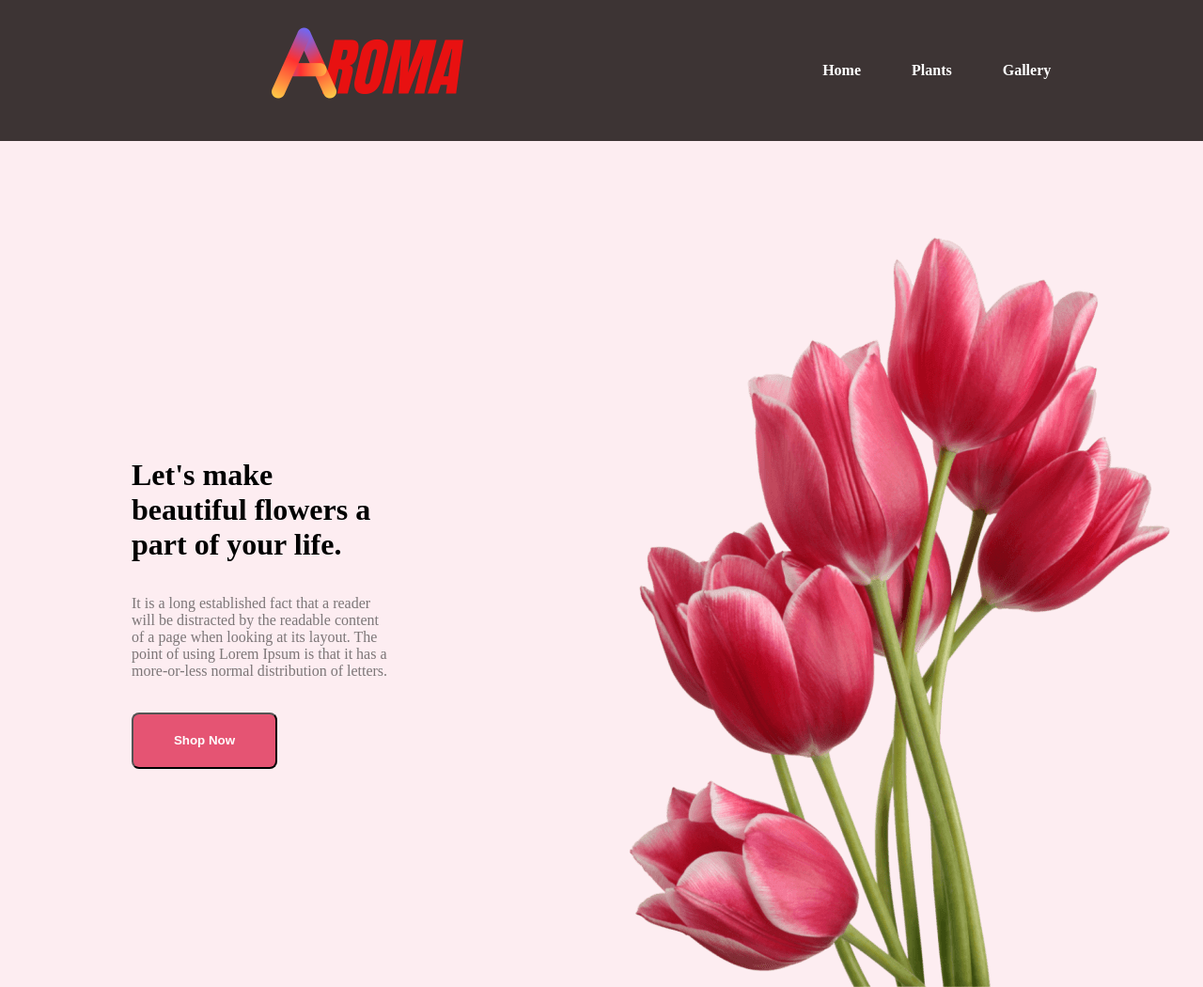
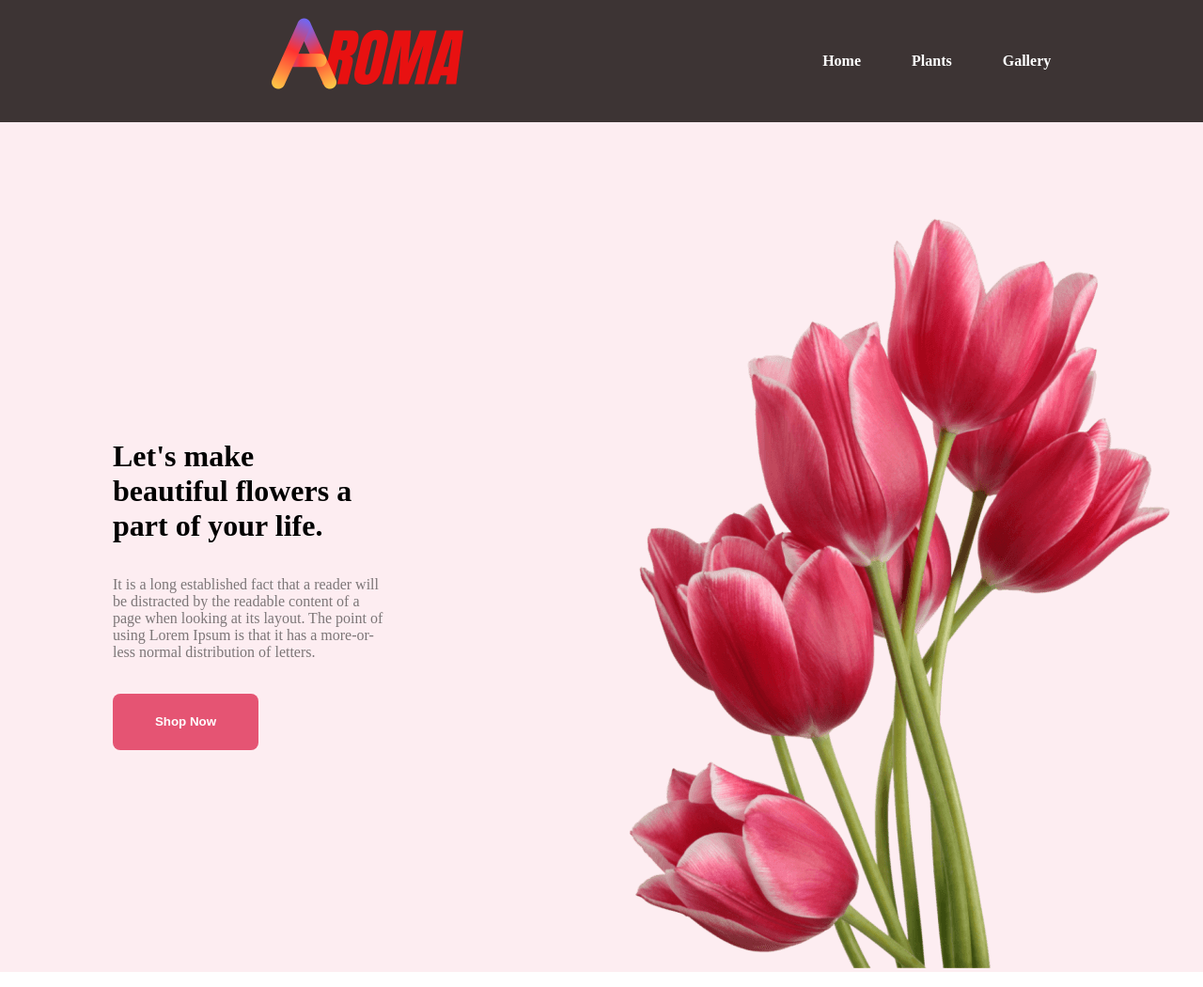
Before and after one commit to RatulDebnathPranob/flower-shop-assignment-one, a plain HTML site: page index.html in a window 1280 px wide. Shown: the top 1050 px of the page at 94% size. Drawn offline with Linux system fonts and the light colour scheme.

Commit message:
issue resolved

```diff
--- a/style.css
+++ b/style.css
@@ -7,7 +7,7 @@
     background-color: #3D3434;
     justify-content: space-around;
     align-items: center;
-    height: 150px;
+    height: 130px;
 }
 .nav-containetr a{
     list-style: none;
@@ -21,15 +21,13 @@
     font-weight: 900;
 }
 
-
-
 /* banner section */
 .banner-container {
     display: flex;
     justify-content: space-around;
     align-items: center;
     background: rgba(229, 84, 115, 0.10);
-    padding: 100px;
+    padding: 100px 80px 0px 80px;
 
 }
 
@@ -53,15 +51,13 @@
     padding: 20px 40px;
     font-weight: 700;
     cursor: pointer;
+    border: none;
 }
 
 /* main style start */
 .feature-container {
     text-align: center;
     padding: 100px 0px 40px 0px;
-    /* background-color: aquamarine;
-    width: 500px;
-    height: 150px; */
     background-color: white;
     align-items: center;
 
@@ -123,7 +119,7 @@ span {
     object-fit: cover;
 }
 
-/* Latest deals */
+/* Latest deals section */
 .latest-deals {
     background-image: url('Flower Asset/Rectangle\ 9.png');
     background-position: center;
@@ -160,55 +156,6 @@ span {
     border-radius: 8px;
 }
 
-
-
-
-/* .latest-deals {
-    display: flex;
-    justify-content: center;
-    align-items: center;
-    flex-direction: column;
-    text-align: center;
-    padding: 20px;
-    background-image: url('your-image-url.jpg');
-    background-size: cover;
-    background-position: center;
-    background-repeat: no-repeat;
-  }
-
-  .latest-deals .deals-info {
-    margin-bottom: 20px;
-  }
-
-  .latest-deals h1 {
-    font-size: 24px;
-    margin-bottom: 10px;
-  }
-
-  .latest-deals p {
-    font-size: 16px;
-  }
-
-  .latest-deals input[type="email"] {
-    padding: 10px;
-    margin-bottom: 10px;
-    width: 300px;
-  }
-
-  .latest-deals button {
-    padding: 10px 20px;
-    background-color: #4caf50;
-    color: #fff;
-    border: none;
-    cursor: pointer;
-    font-size: 16px;
-  }
-
-  .latest-deals button:hover {
-    background-color: #45a049;
-  }
-   */
-
 /* footer section */
 .footer-container {
     display: flex;
```
